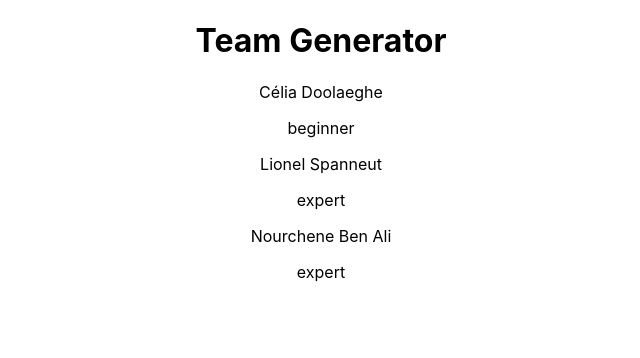
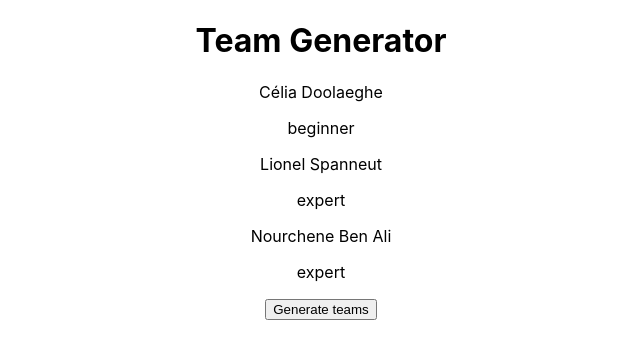
Before and after one commit to CeliaDoolaeghe/team-generator, a React (Create React App) app: page / in a window 1280 px wide. Shown: the top 358 px of the page, without its empty margins (319-959 px from the left). Built offline with nearby package versions, Linux system fonts and the light colour scheme.

Commit message:
display generated teams

```diff
--- a/src/App.js
+++ b/src/App.js
@@ -1,17 +1,39 @@
-import React from 'react';
+import React, { Component } from 'react';
 import './App.css';
 import sportsmen from './data/sportsmen';
 import SportsmenList from './components/SportsmenList';
+import { generateTeams } from './utils/generate-teams';
 
-function App() {
+class App extends Component {
+  constructor(props) {
+    super(props);
+    this.state = {
+      teams: {
+        team1: [],
+        team2: [],
+      }
+    };
+  };
+
+  render() {
     return (
       <div className="App">
         <h1>Team Generator</h1>
         <div>
           <SportsmenList sportsmen={sportsmen}/>
+          <button onClick={() => {
+            this.setState({ teams: generateTeams(sportsmen) });
+          }}>
+            Generate teams
+          </button>
+        </div>
+        <div>
+          <SportsmenList sportsmen={this.state.teams.team1}/>
+          <SportsmenList sportsmen={this.state.teams.team2}/>
         </div>
       </div>
     );
+  };
 }
 
 export default App;
--- /dev/null
+++ b/src/utils/generate-teams.js
@@ -0,0 +1,6 @@
+export const generateTeams = (sportsmen) => {
+  return {
+    'team1': [sportsmen[0]],
+    'team2': [sportsmen[1]],
+  }
+};
```
Lines whose indentation alone changed are shown as unchanged.
